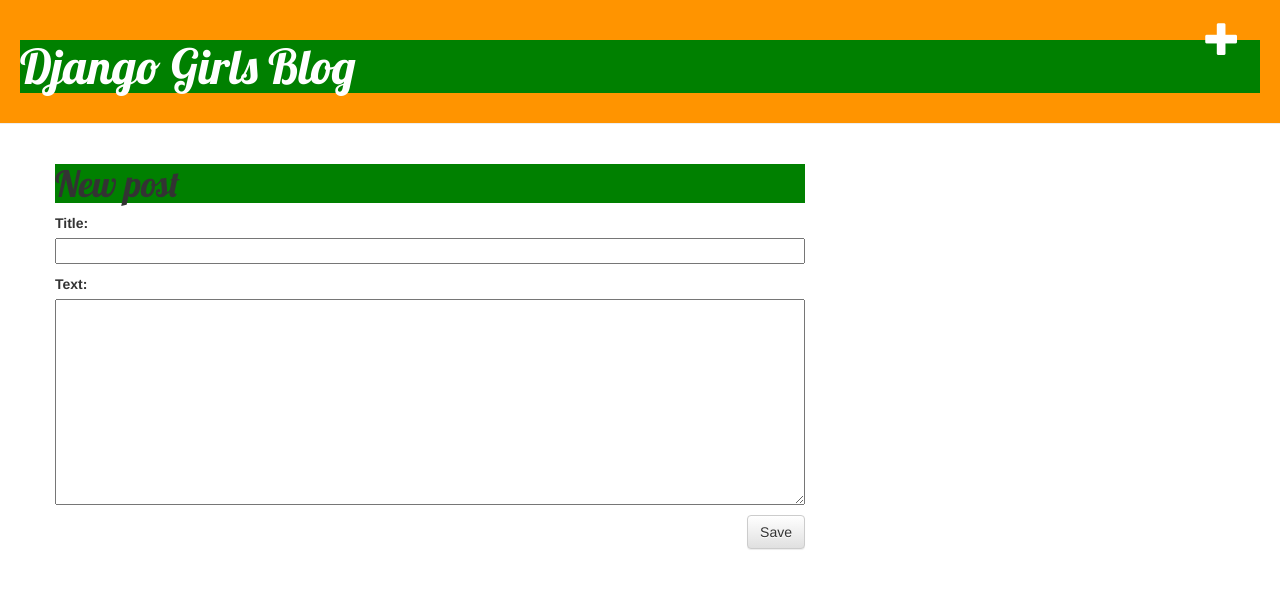
After one commit to molodchaga/my-first-blog, a Django app: page /post/new/ in a window 1280 px wide. The commit adds this page. Shown: the top 589 px of the page. Run offline with Django 3.2, Linux system fonts and the light colour scheme; some libraries are stand-ins or nearby versions.

Commit message:
KOMP 18.05.17

```diff
--- /dev/null
+++ b/blog/forms.py
@@ -0,0 +1,8 @@
+from django import forms
+from .models import Post
+
+class PostForm(forms.ModelForm):
+
+    class Meta:
+        model = Post
+        fields = ('title', 'text',)
--- a/blog/static/css/blog.css
+++ b/blog/static/css/blog.css
@@ -1,7 +1,8 @@
     .page-header {
         background-color: #ff9400;
         margin-top: 0;
-        padding: 20px 20px 20px 40px;
+        padding: 20px 20px 20px 20px;
+
     }
 
     .page-header h1, .page-header h1 a, .page-header h1 a:visited, .page-header h1 a:active {
@@ -12,15 +13,18 @@
 
     .content {
         margin-left: 40px;
+
     }
 
     h1, h2, h3, h4 {
         font-family: 'Lobster', cursive;
+        background-color: green;
     }
 
     .date {
         float: right;
         color: #828282;
+        background-color: red;
     }
 
     .save {
--- a/blog/templates/blog/base.html
+++ b/blog/templates/blog/base.html
@@ -9,6 +9,7 @@
         </head>
     <body>
         <div class="page-header">
+            <a href="{% url 'post_new' %}" class="top-menu"><span class="glyphicon glyphicon-plus"></span></a>
             <h1><a href="/">Django Girls Blog</a></h1>
         </div>
         <div class="content container">
--- /dev/null
+++ b/blog/templates/blog/post_edit.html
@@ -0,0 +1,9 @@
+    {% extends 'blog/base.html' %}
+
+    {% block content %}
+        <h1>New post</h1>
+        <form method="POST" class="post-form">{% csrf_token %}
+            {{ form.as_p }}
+            <button type="submit" class="save btn btn-default">Save</button>
+        </form>
+    {% endblock %}
--- a/blog/urls.py
+++ b/blog/urls.py
@@ -4,4 +4,5 @@
 urlpatterns = [
     url(r'^$', views.post_list, name='post_list'),
     url(r'^post/(?P<pk>[0-9]+)/$', views.post_detail, name='post_detail'),
+    url(r'^post/new/$', views.post_new, name='post_new'),
 ]
--- a/blog/views.py
+++ b/blog/views.py
@@ -1,6 +1,7 @@
 from django.shortcuts import render, get_object_or_404
 from django.utils import timezone
 from .models import Post
+from .forms import PostForm
 # Create your views here.
 
 
@@ -13,3 +14,8 @@
 def post_detail(request, pk):
     post = get_object_or_404(Post, pk=pk)
     return render(request, 'blog/post_detail.html', {'post': post})
+
+
+def post_new(request):
+    form = PostForm()
+    return render(request, 'blog/post_edit.html', {'form': form})
```
